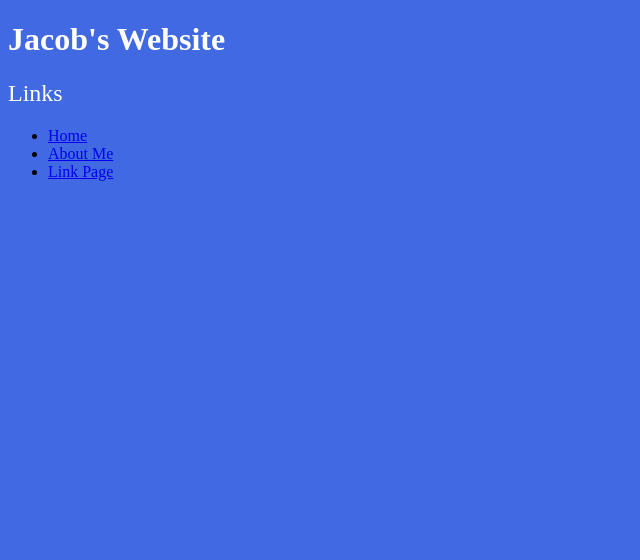
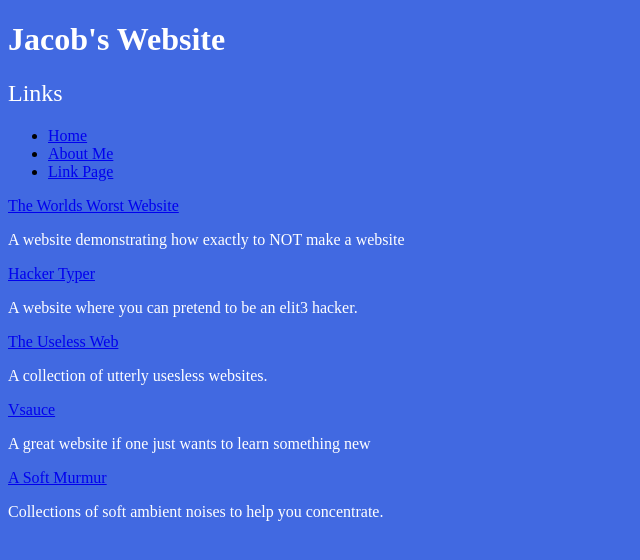
Before and after one commit to jandersen24/jandersen24.github.io, a plain HTML site: page links.html in a window 1280 px wide. Shown: the whole page, without its empty margins (0-640 px from the left). Drawn offline with Linux system fonts and the light colour scheme.

Commit message:
Link Page

```diff
--- a/links.html
+++ b/links.html
@@ -14,5 +14,17 @@
             <li><a href="links.html">Link Page</a></li>
             </ul>
          </nav>
+         <div class="links">
+            <a href="https://www.theworldsworstwebsiteever.com/">The Worlds Worst Website</a>
+              <p>A website demonstrating how exactly to NOT make a website</p>
+            <a href="https://hackertyper.net/">Hacker Typer</a>
+              <p>A website where you can pretend to be an elit3 hacker.</p>
+            <a href="https://theuselessweb.com/">The Useless Web</a>
+              <p>A collection of utterly usesless websites.</p>
+            <a href="http://www.vsauce.com/#/">Vsauce</a>
+              <p>A great website if one just wants to learn something new</p>
+            <a href="https://asoftmurmur.com/">A Soft Murmur</a>
+              <p>Collections of soft ambient noises to help you concentrate.</p>
+          </div>
     </body>
     </html>
```
Also changed, not shown: index.html (+3 -1 lines), mystyle.css (line endings or trailing spaces).
